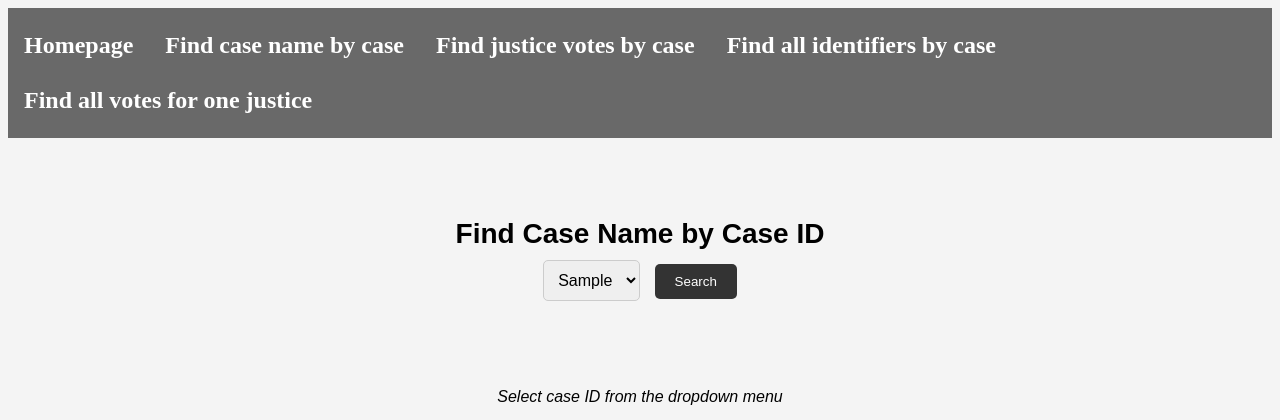
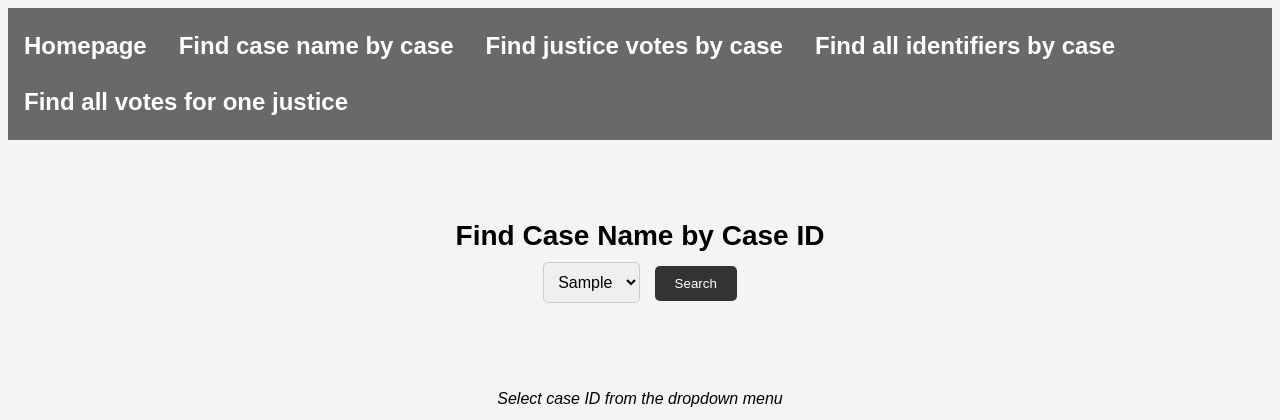
Before and after one commit to CS257-F23/team-project-f, a Flask app: page /case_name in a window 1280 px wide. Shown: the top 420 px of the page. Run offline with Flask 3, Linux system fonts and the light colour scheme; a database or web service that is not in the repository returns one stand-in record (values such as "Sample title"); some libraries are stand-ins or nearby versions.

```diff
--- a/static/datastyle1.css
+++ b/static/datastyle1.css
@@ -18,7 +18,7 @@ header {
 
 .nav {
     float: left;
-    font-family: 'Times New Roman', Times, serif;
+    font-family: 'Arial', Times, serif;
     display: block;
     font-size: 24px;
     font-weight: bold;
```
